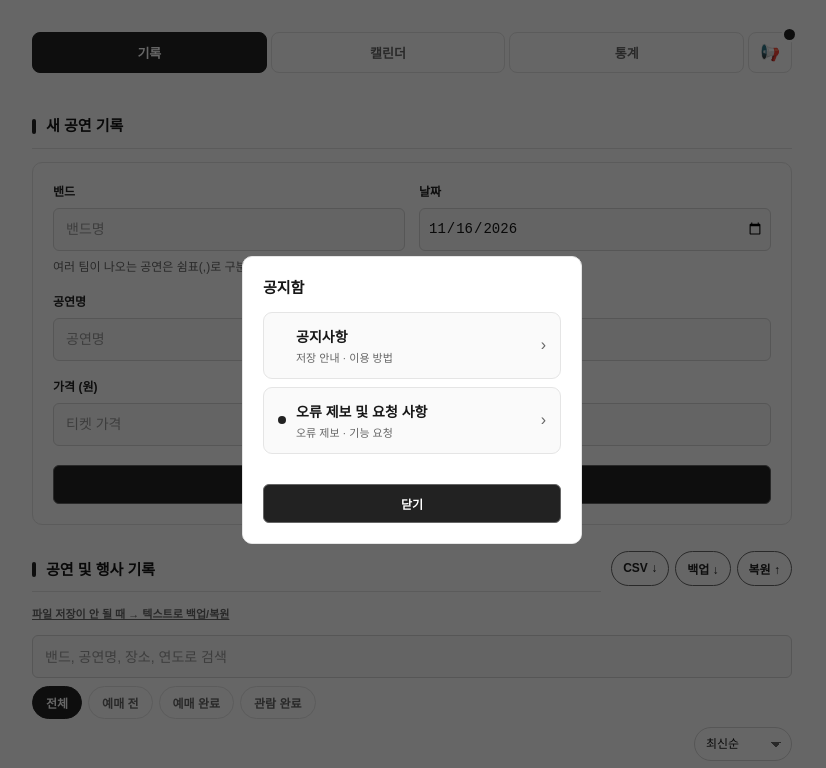
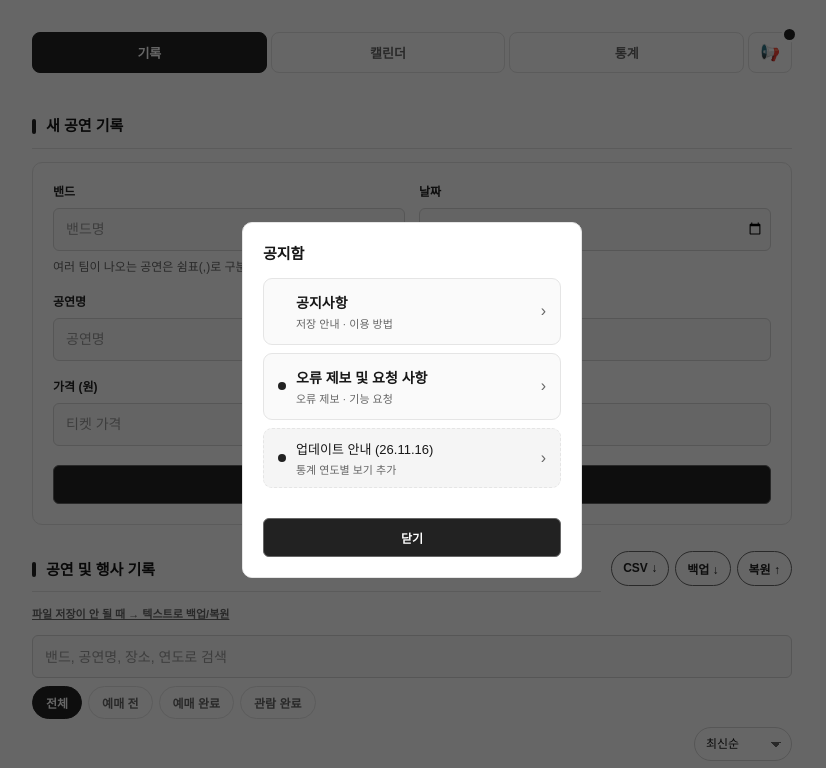
Before and after one commit to ilsuzx/band, a plain HTML site: page index.html in a window 1280 px wide. Both pictures are taken after a click on the button "‹ 목록". Shown: the top 768 px of the page, without its empty margins (228-1054 px from the left). Drawn offline with Linux system fonts and the light colour scheme.

Commit message:
Update notice item styles and functionality

```diff
--- a/index.html
+++ b/index.html
@@ -1599,6 +1599,21 @@ dialog p {
   text-align: left;
 }
 
+/* 공지함이 열릴 때 첫 항목에 자동으로 생기는 검은 포커스 테두리 제거 */
+.notice-item:focus-visible { outline: none; }
+
+/* 덜 중요한 공지(업데이트 안내): 조금 더 연한 배경에 점선 테두리 */
+.notice-item.minor {
+  padding: 10px 14px;
+  background: var(--panel-2);
+  border-style: dashed;
+}
+
+.notice-item.minor .notice-item-title {
+  font-size: 13px;
+  font-weight: normal;
+}
+
 .notice-item-main {
   display: flex;
   flex: 1;
@@ -3850,6 +3865,16 @@ renderThemes();
     <a href="https://spin-spin.com/ilsuzx?v=1794814977672" target="_blank" rel="noopener noreferrer"
        style="color: var(--green); text-decoration: underline; word-break: break-all;">오류 제보 및 요청 사항 남기기 ›</a>
   </p>`
+    },
+    {
+      id: "update-1",
+      minor: true,
+      title: "업데이트 안내 (26.11.16)",
+      summary: "통계 연도별 보기 추가",
+      body: `
+<p class="tip-text">
+    통계 화면에 연도 선택 기능이 추가되었습니다.
+  </p>`
     }
   ];
 
@@ -3900,7 +3925,7 @@ renderThemes();
     listView.hidden = false;
 
     $("noticeItems").innerHTML = NOTICES.map(n => `
-      <button type="button" class="notice-item" data-notice="${n.id}"
+      <button type="button" class="notice-item${n.minor ? " minor" : ""}" data-notice="${n.id}"
         aria-label="${n.title}${isUnread(n.id) ? ", 새 공지" : ""}">
         <span class="notice-new${isUnread(n.id) ? "" : " read"}" aria-hidden="true"></span>
         <span class="notice-item-main">
@@ -3968,7 +3993,7 @@ renderThemes();
   } catch (error) {}
 
   if (firstVisit) {
-    showDetail(NOTICES[0].id);
+    showDetail("storage-1");
     openDialog();
   } else {
     showList();
```
